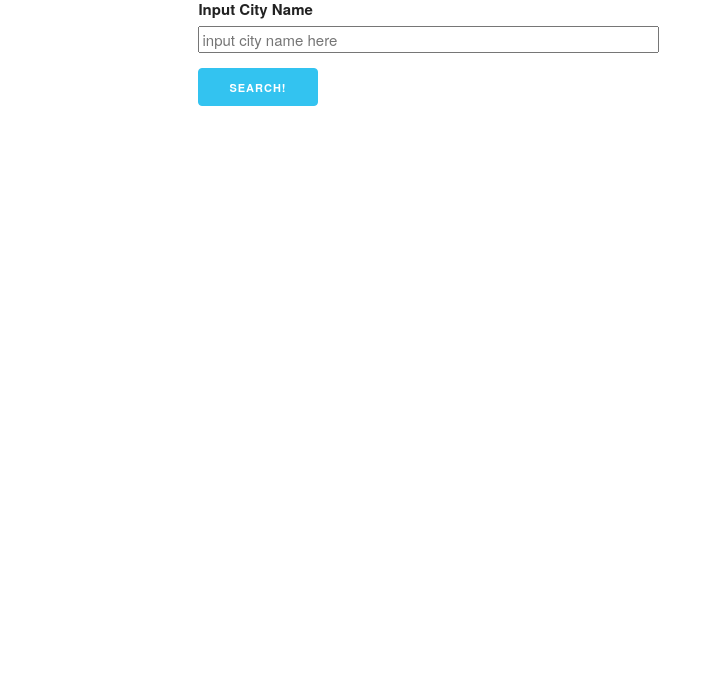
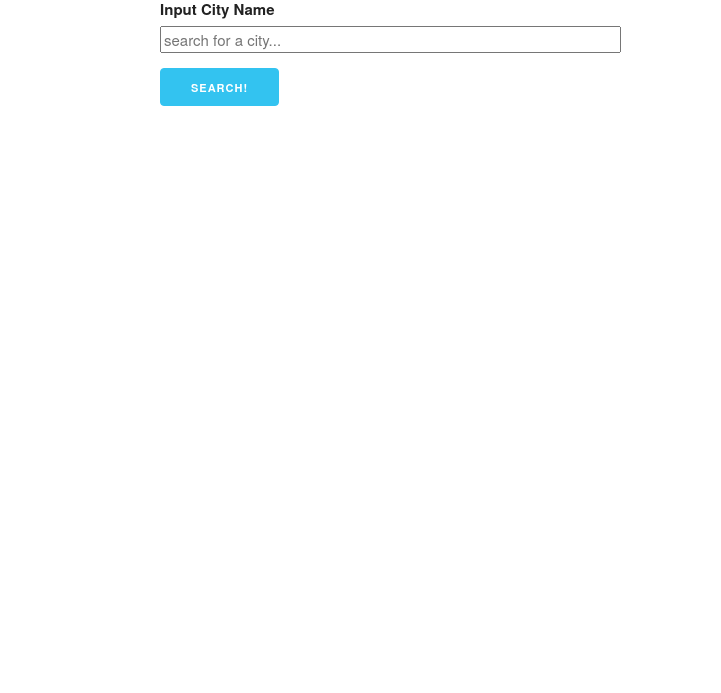
Before and after one commit to Chrisdocs/KnowGo, a plain HTML site: page index.html in a window 1280 px wide. Shown: the part 107-800 px from the top of the page, without its empty margins (0-721 px from the left). Drawn offline with Linux system fonts and the light colour scheme.

Commit message:
fixed some element overlap, re implemented skeleton

```diff
--- a/index.html
+++ b/index.html
@@ -16,11 +16,14 @@ i<!DOCTYPE html>
         <div class ="header">
             <h1>Weather Treasure</h1>
         </div>
-        <!--input section for city-->
-        <div class="six columns">
+
+        <div> <!--input section for city-->
+            <div class="six columns">
             <label for="cityInput">Input City Name</label>
-            <input class="u-full-width" type="city" placeholder="input city name here" d="citySearch">
+            <input class="u-full-width" id="citySearch" type="city" autocomplete="off" class="search-box"
+            placeholder="search for a city..."/>
             <button class="button-primary" type="button" onclick="getInput()">Search!</button>
+            </div>
         </div>
 
         <div class="row">
```
